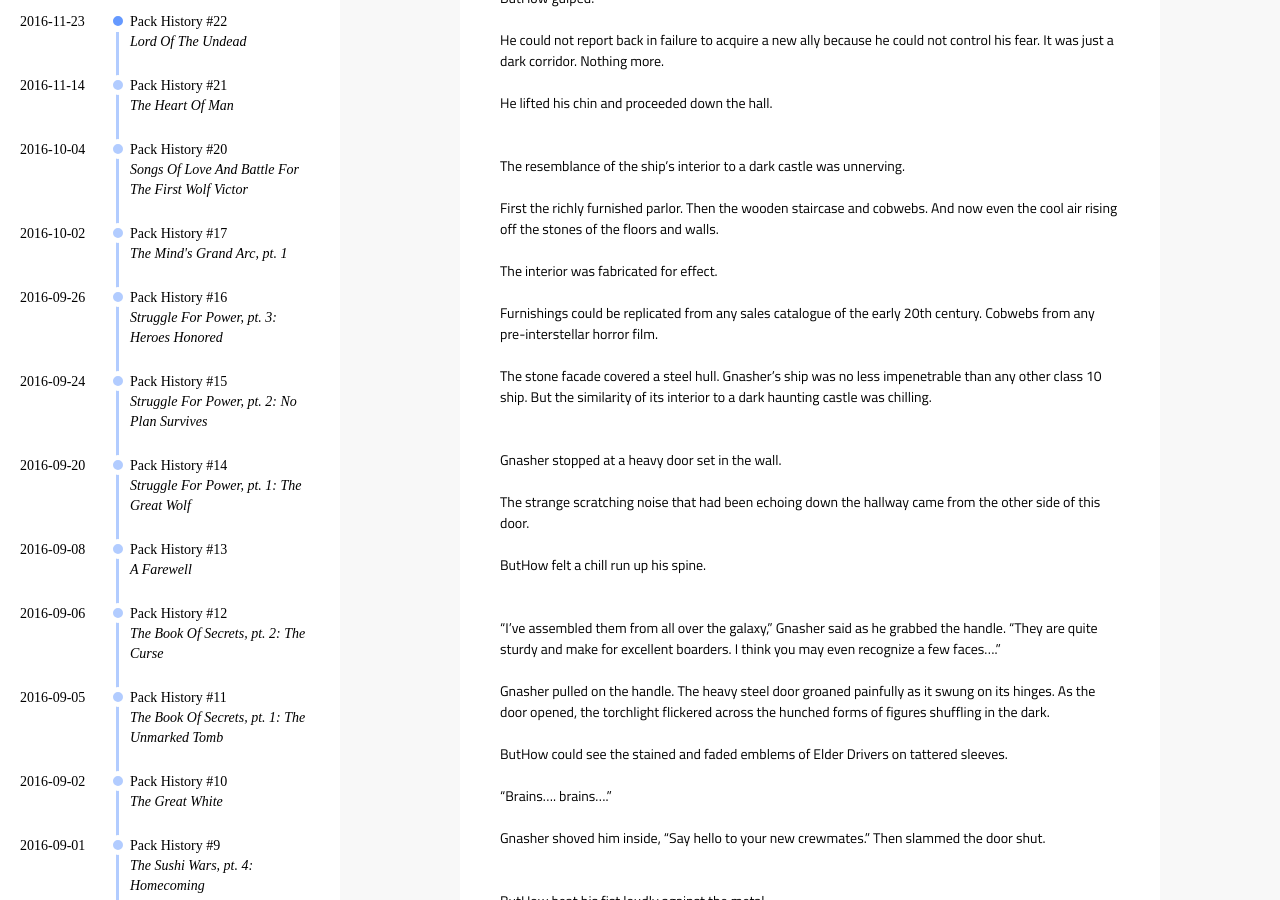
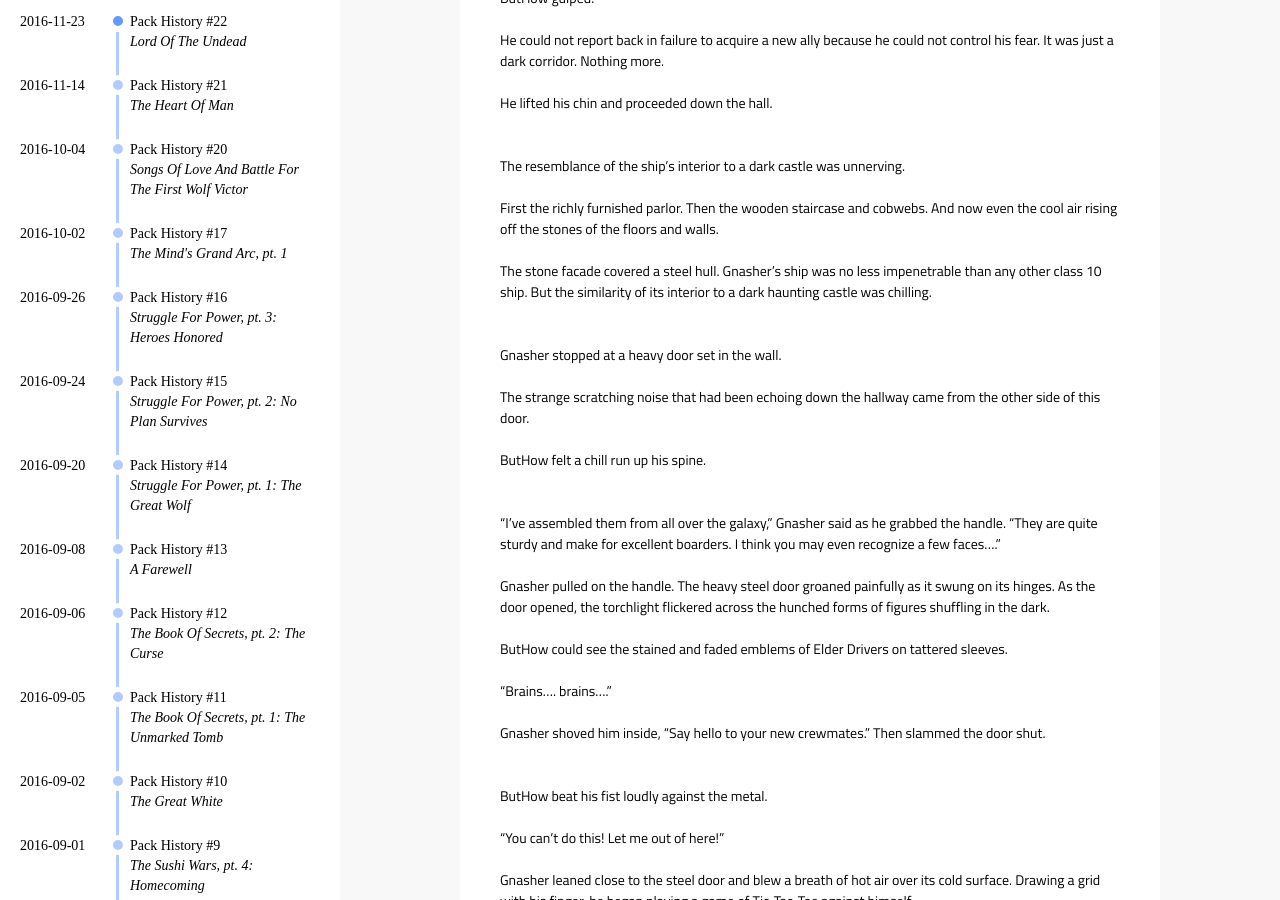
Before and after one commit to WolfpackPSS/wolfpackpss.github.io, a Jekyll site: the page built from _posts/2016-11-22-history-of-the-pack-lord-of-undead.md, in a window 1280 px wide and 900 px high, scrolled down 3428 px. Built offline with Jekyll 4.4.1, drawn with Linux system fonts in a browser that asks for light colours; comment, search, counter and statistics services are not loaded.

Commit message:
pack history 22, delete a couple lines
removed a couple lines that felt to break the foreboding mood

```diff
--- a/_posts/2016-11-22-history-of-the-pack-lord-of-undead.md
+++ b/_posts/2016-11-22-history-of-the-pack-lord-of-undead.md
@@ -138,10 +138,6 @@ The resemblance of the ship's interior to a dark castle was unnerving.
 
 First the richly furnished parlor. Then the wooden staircase and cobwebs. And now even the cool air rising off the stones of the floors and walls.
 
-The interior was fabricated for effect.
-
-Furnishings could be replicated from any sales catalogue of the early 20th century. Cobwebs from any pre-interstellar horror film.
-
 The stone facade covered a steel hull. Gnasher's ship was no less impenetrable than any other class 10 ship. But the similarity of its interior to a dark haunting castle was chilling.
 &nbsp;
 
```
